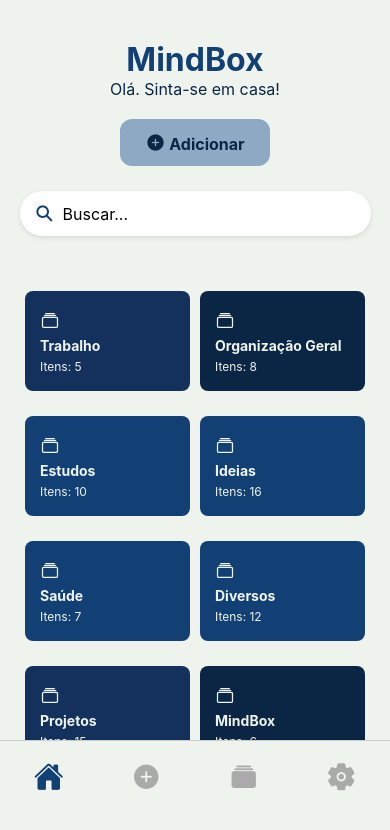
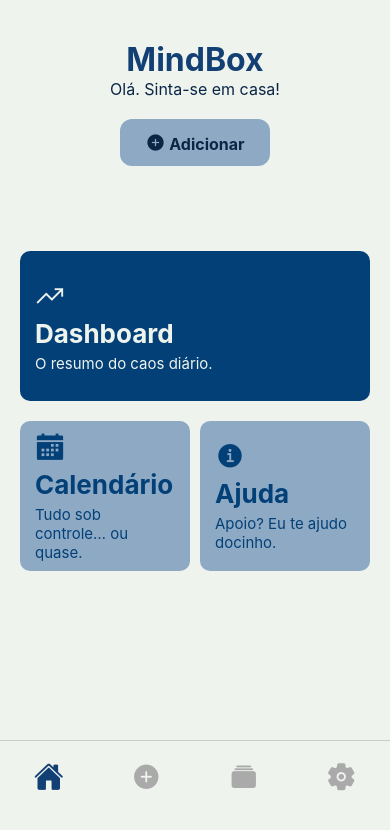
Before and after one commit to jaquelinereiss/MindBox, a React Native app: screen / in a window 390 px wide. Shown: the top 830 px of the page. Built offline with nearby package versions, Linux system fonts and the light colour scheme.

Commit message:
update: atualização design das telas principais

```diff
--- a/components/Header.tsx
+++ b/components/Header.tsx
@@ -1,14 +1,12 @@
 import React from "react";
-import { View, Text, TextInput, StyleSheet, TouchableOpacity } from "react-native";
+import { View, Text, StyleSheet, TouchableOpacity } from "react-native";
 import { Ionicons } from "@expo/vector-icons";
 
 type HeaderProps = {
-  search: string;
-  setSearch: (text: string) => void;
   onAdd: () => void;
 };
 
-export default function Header({ search, setSearch, onAdd }: HeaderProps) {
+export default function Header({ onAdd }: HeaderProps) {
   return (
     <View style={styles.container}>
       <Text style={styles.title}>MindBox</Text>
@@ -19,16 +17,6 @@ export default function Header({ search, setSearch, onAdd }: HeaderProps) {
           <Ionicons name="add-circle" size={20} color="#0b2545" /> Adicionar
         </Text>
       </TouchableOpacity>
-
-      <View style={styles.searchContainer}>
-        <Ionicons name="search-sharp" size={20} color="#134074" style={{ marginRight: 8 }} />
-        <TextInput
-          style={styles.input}
-          placeholder="Buscar..."
-          value={search}
-          onChangeText={setSearch}
-        />
-      </View>
     </View>
   );
 }
@@ -37,8 +25,17 @@ const styles = StyleSheet.create({
   container: { paddingVertical: 40, alignItems: "center", width: "100%" },
   title: { fontSize: 32, fontWeight: "bold", color: "#134074" },
   subtitle: { fontSize: 16, color: "#0b2545", marginBottom: 20 },
-  button: { backgroundColor: "#8da9c4", paddingVertical: 12, paddingHorizontal: 25, borderRadius: 12, marginBottom: 25 },
-  buttonText: { alignItems: "center", color: "#0b2545", fontSize: 16, fontWeight: "bold" },
-  searchContainer: { flexDirection: "row", alignItems: "center", backgroundColor: "#fff", borderRadius: 25, paddingHorizontal: 15, height: 45, width: "90%", shadowColor: "#000", shadowOpacity: 0.1, shadowOffset: { width: 0, height: 2 }, shadowRadius: 5, elevation: 3 },
-  input: { flex: 1, fontSize: 16 },
+  button: {
+    backgroundColor: "#8da9c4",
+    paddingVertical: 12,
+    paddingHorizontal: 25,
+    borderRadius: 12,
+    marginBottom: 25,
+  },
+  buttonText: {
+    alignItems: "center",
+    color: "#0b2545",
+    fontSize: 16,
+    fontWeight: "bold",
+  },
 });
--- a/screens/AddScreen.tsx
+++ b/screens/AddScreen.tsx
@@ -17,8 +17,31 @@ export default function AddScreen({ onNavigate }: AddScreenProps) {
 }
 
 const styles = StyleSheet.create({
-  container: { flex: 1, justifyContent: "flex-start", alignItems: "flex-start", padding: 20, marginTop: 30 },
-  title: { fontSize: 25, fontWeight: "bold", marginBottom: 10 },
-  subtitle: { fontSize: 15, color: "gray", textAlign: "left", paddingHorizontal: 2 },
-  paragraph: { fontSize: 18, color: "gray", textAlign: "center", paddingHorizontal: 2, fontWeight: "bold", marginTop: 15 },
+  container: {
+    flex: 1,
+    backgroundColor: "#eef4ed",
+    padding: 20,
+    marginTop: 30,
+  },
+  title: {
+    fontSize: 25,
+    fontWeight: "bold",
+    textAlign: "center",
+    marginBottom: 10
+  },
+  subtitle: {
+    fontSize: 15,
+    color: "gray",
+    textAlign: "center",
+    paddingHorizontal: 2,
+    marginBottom: 8
+  },
+  paragraph: {
+    fontSize: 18,
+    color: "gray",
+    textAlign: "left",
+    paddingHorizontal: 2,
+    fontWeight: "bold",
+    marginTop: 20
+  },
 });
--- a/screens/BoxesScreen.tsx
+++ b/screens/BoxesScreen.tsx
@@ -1,22 +1,83 @@
-import React from "react";
-import { View, Text, StyleSheet } from "react-native";
+import React, { useState } from "react";
+import { SafeAreaView, FlatList, StyleSheet, TextInput, View, Text } from "react-native";
+import { Ionicons } from "@expo/vector-icons";
+import BoxCard from "../components/BoxCard";
+import boxes from "../src/data/boxes.json";
 import { ScreenName } from "../App";
+
+interface Box {
+  id: string;
+  title: string;
+  subtitle: string;
+  color: string;
+}
 
 interface BoxesScreenProps {
   onNavigate?: (screen: ScreenName) => void;
 }
 
 export default function BoxesScreen({ onNavigate }: BoxesScreenProps) {
+  const [search, setSearch] = useState<string>("");
+
+  const filteredBoxes = (boxes as Box[]).filter((box) =>
+    box.title.toLowerCase().includes(search.toLowerCase())
+  );
+
   return (
-    <View style={styles.container}>
-      <Text style={styles.title}>Boxes</Text>
-      <Text style={styles.subtitle}>Aqui ficam todos os seus itens organizados.</Text>
-    </View>
+    <SafeAreaView style={styles.container}>
+      {/* Cabeçalho */}
+      <View style={{ alignItems: "center", marginBottom: 20 }}>
+        <Text style={styles.title}>Boxes</Text>
+        <Text style={styles.subtitle}>Tudo que você guardou, bonitinho no lugar certo.</Text>
+      </View>
+
+      {/* Campo de busca com o mesmo estilo do Header */}
+      <View style={styles.searchContainer}>
+        <Ionicons name="search-sharp" size={20} color="#134074" style={{ marginRight: 8 }} />
+        <TextInput
+          style={styles.input}
+          placeholder="Buscar box..."
+          value={search}
+          onChangeText={setSearch}
+        />
+      </View>
+
+      {/* Lista de Boxes */}
+      <FlatList
+        data={filteredBoxes}
+        keyExtractor={(item) => item.id}
+        renderItem={({ item }) => <BoxCard {...item} />}
+        numColumns={2}
+        columnWrapperStyle={{ justifyContent: "space-between", marginBottom: 5 }}
+        contentContainerStyle={{
+          paddingHorizontal: 15,
+          paddingBottom: 80,
+          paddingTop: 10,
+        }}
+      />
+    </SafeAreaView>
   );
 }
 
 const styles = StyleSheet.create({
-  container: { flex: 1, justifyContent: "flex-start", alignItems: "flex-start", padding: 20, marginTop: 30 },
+  container: { flex: 1, backgroundColor: "#eef4ed", padding: 20, marginTop: 30 },
   title: { fontSize: 25, fontWeight: "bold", marginBottom: 10 },
   subtitle: { fontSize: 15, color: "gray", textAlign: "left", paddingHorizontal: 2 },
+  paragraph: { fontSize: 18, color: "gray", textAlign: "center", paddingHorizontal: 2, fontWeight: "bold", marginTop: 15 },
+  searchContainer: {
+    flexDirection: "row",
+    alignItems: "center",
+    backgroundColor: "#fff",
+    borderRadius: 25,
+    paddingHorizontal: 15,
+    height: 45,
+    width: "100%",
+    marginVertical: 20,
+    shadowColor: "#000",
+    shadowOpacity: 0.1,
+    shadowOffset: { width: 0, height: 20 },
+    shadowRadius: 5,
+    elevation: 3,
+  },
+  input: { flex: 1, fontSize: 16 },
 });
--- a/screens/HomeScreen.tsx
+++ b/screens/HomeScreen.tsx
@@ -1,48 +1,72 @@
-import React, { useState } from "react";
-import { SafeAreaView, FlatList, StyleSheet } from "react-native";
+import React from "react";
+import { SafeAreaView, ScrollView, View, Text, StyleSheet } from "react-native";
+import { Ionicons } from "@expo/vector-icons";
 import Header from "../components/Header";
-import BoxCard from "../components/BoxCard";
-import boxes from "../src/data/boxes.json";
 import { ScreenName } from "../App";
-
-interface Box {
-  id: string;
-  title: string;
-  subtitle: string;
-  color: string;
-}
 
 interface HomeScreenProps {
   onNavigate?: (screen: ScreenName) => void;
 }
 
 export default function HomeScreen({ onNavigate }: HomeScreenProps) {
-  const [search, setSearch] = useState<string>("");
-
-  const filteredBoxes = (boxes as Box[]).filter((box) =>
-    box.title.toLowerCase().includes(search.toLowerCase())
-  );
-
   const handleAdd = () => {
     if (onNavigate) onNavigate("Add");
   };
 
   return (
     <SafeAreaView style={styles.container}>
-      <Header search={search} setSearch={setSearch} onAdd={handleAdd} />
+      <Header onAdd={handleAdd} />
 
-      <FlatList
-        data={filteredBoxes}
-        keyExtractor={(item) => item.id}
-        renderItem={({ item }) => <BoxCard {...item} />}
-        numColumns={2}
-        columnWrapperStyle={{ justifyContent: "space-between", marginBottom: 15 }}
-        contentContainerStyle={{ paddingHorizontal: 20, paddingBottom: 90, paddingTop: 10 }}
-      />
+      <ScrollView contentContainerStyle={{ flexGrow: 1, paddingBottom: 100 }}>
+        <View style={styles.card}>
+          <Ionicons name="trending-up-sharp" size={30} color="#eef4ed" />
+          <Text style={styles.cardTitle}>Dashboard</Text>
+          <Text style={styles.cardSubtitle}>O resumo do caos diário.</Text>
+        </View>
+
+        <View style={styles.styleSubCard}>
+          <View style={styles.subCard}>
+            <Ionicons name="calendar-sharp" size={30} color="#034078" />
+            <Text style={styles.subCardTitle}>Calendário</Text>
+            <Text style={styles.subCardSubtitle}>Tudo sob controle… ou quase.</Text>
+          </View>
+          <View style={styles.subCard}>
+            <Ionicons name="information-circle-sharp" size={30} color="#034078" />
+            <Text style={styles.subCardTitle}>Ajuda</Text>
+            <Text style={styles.subCardSubtitle}>Apoio? Eu te ajudo docinho.</Text>
+          </View>
+        </View>
+      </ScrollView>
     </SafeAreaView>
   );
 }
 
 const styles = StyleSheet.create({
   container: { flex: 1, backgroundColor: "#eef4ed" },
+  card: {
+    borderRadius: 10,
+    padding: 15,
+    justifyContent: "center",
+    margin: 20,
+    height: 150,
+    backgroundColor: "#034078",
+  },
+  cardTitle: { fontSize: 26, fontWeight: "bold", color: "#eef4ed", marginTop: 5 },
+  cardSubtitle: { fontSize: 15, color: "#eef4ed", marginTop: 5 },
+  styleSubCard: {
+    flexDirection: "row",
+    justifyContent: "space-between",
+    marginHorizontal: 15,
+  },
+  subCard: {
+    flex: 1,
+    borderRadius: 10,
+    padding: 15,
+    justifyContent: "center",
+    backgroundColor: "#8da9c4",
+    marginHorizontal: 5,
+    height: 150,
+  },
+  subCardTitle: { fontSize: 26, fontWeight: "bold", color: "#034078", marginTop: 5 },
+  subCardSubtitle: { fontSize: 15, color: "#034078", marginTop: 5 },
 });
--- a/screens/SettingsScreen.tsx
+++ b/screens/SettingsScreen.tsx
@@ -10,13 +10,37 @@ export default function SettingsScreen({ onNavigate }: SettingsScreenProps) {
   return (
     <View style={styles.container}>
       <Text style={styles.title}>Configurações</Text>
-      <Text style={styles.subtitle}>Gerencie as preferências do seu MindBox.</Text>
+      <Text style={styles.subtitle}>Seu MindBox, suas regras!</Text>
     </View>
   );
 }
 
 const styles = StyleSheet.create({
-  container: { flex: 1, justifyContent: "flex-start", alignItems: "flex-start", padding: 20, marginTop: 30 },
-  title: { fontSize: 25, fontWeight: "bold", marginBottom: 10 },
-  subtitle: { fontSize: 15, color: "gray", textAlign: "left", paddingHorizontal: 2 },
+  container: {
+    flex: 1,
+    backgroundColor: "#eef4ed",
+    padding: 20,
+    marginTop: 30,
+  },
+  title: {
+    fontSize: 25,
+    fontWeight: "bold",
+    textAlign: "center",
+    marginBottom: 10
+  },
+  subtitle: {
+    fontSize: 15,
+    color: "gray",
+    textAlign: "center",
+    paddingHorizontal: 2,
+    marginBottom: 8
+  },
+  paragraph: {
+    fontSize: 18,
+    color: "gray",
+    textAlign: "left",
+    paddingHorizontal: 2,
+    fontWeight: "bold",
+    marginTop: 20
+  },
 });
```
